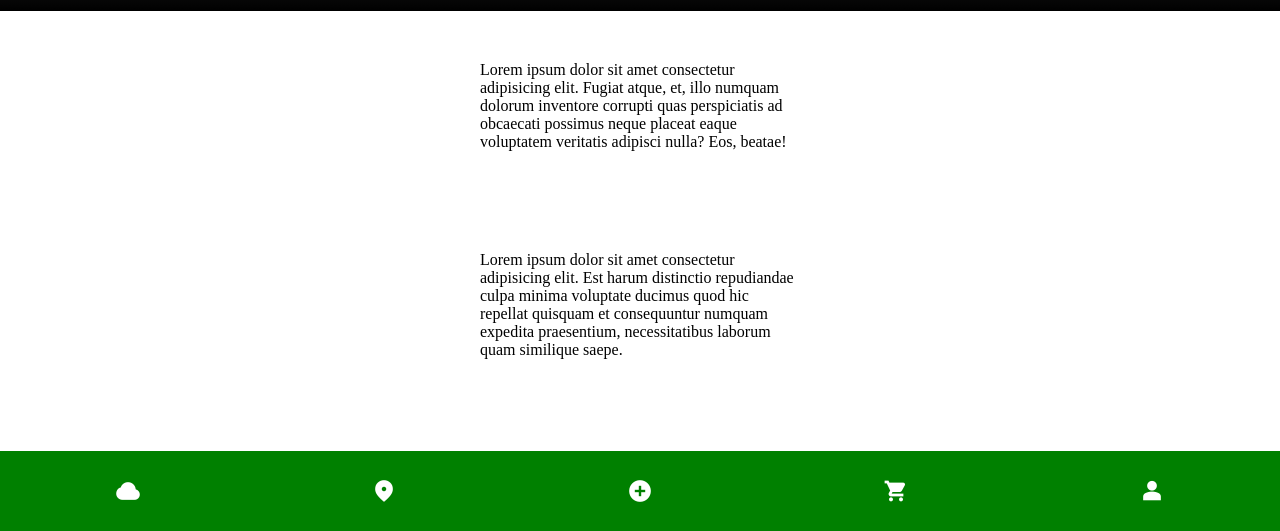
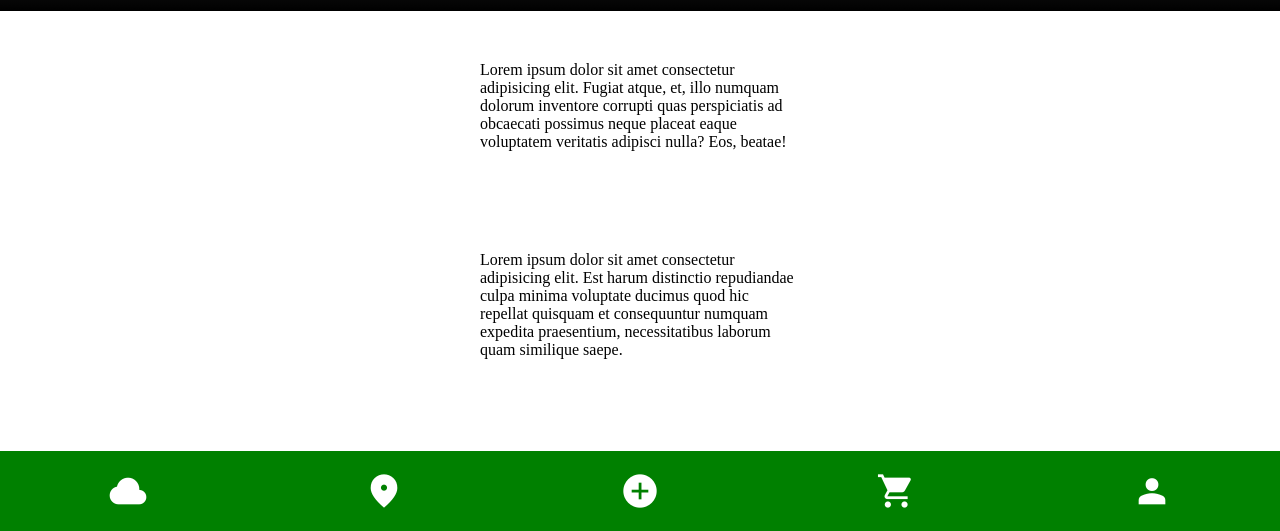
Before and after one commit to Josip1123/Modul_2, a plain HTML site: page index.html in a window 1280 px wide. Shown: the part 269-800 px from the top of the page. Drawn offline with nearby package versions, Linux system fonts and the light colour scheme; grey boxes are pictures that could not be loaded.

Commit message:
icons size adjusted

```diff
--- a/styles.scss
+++ b/styles.scss
@@ -89,11 +89,16 @@ header::after {
         }
     }
 }
+
 .material-symbols-outlined {
     font-variation-settings:
-    'FILL' 100,
-    'wght' 700,
+    'FILL' 1,
+    'wght' 400,
     'GRAD' 0,
-    'opsz' 24;
+    'opsz' 40;
+}
+
+span.material-symbols-outlined{
+    font-size: 40px;
     color:  white;
-    }
+}
```
Also changed, not shown: index.html (+4 -2 lines), styles.css, 1 other file.
